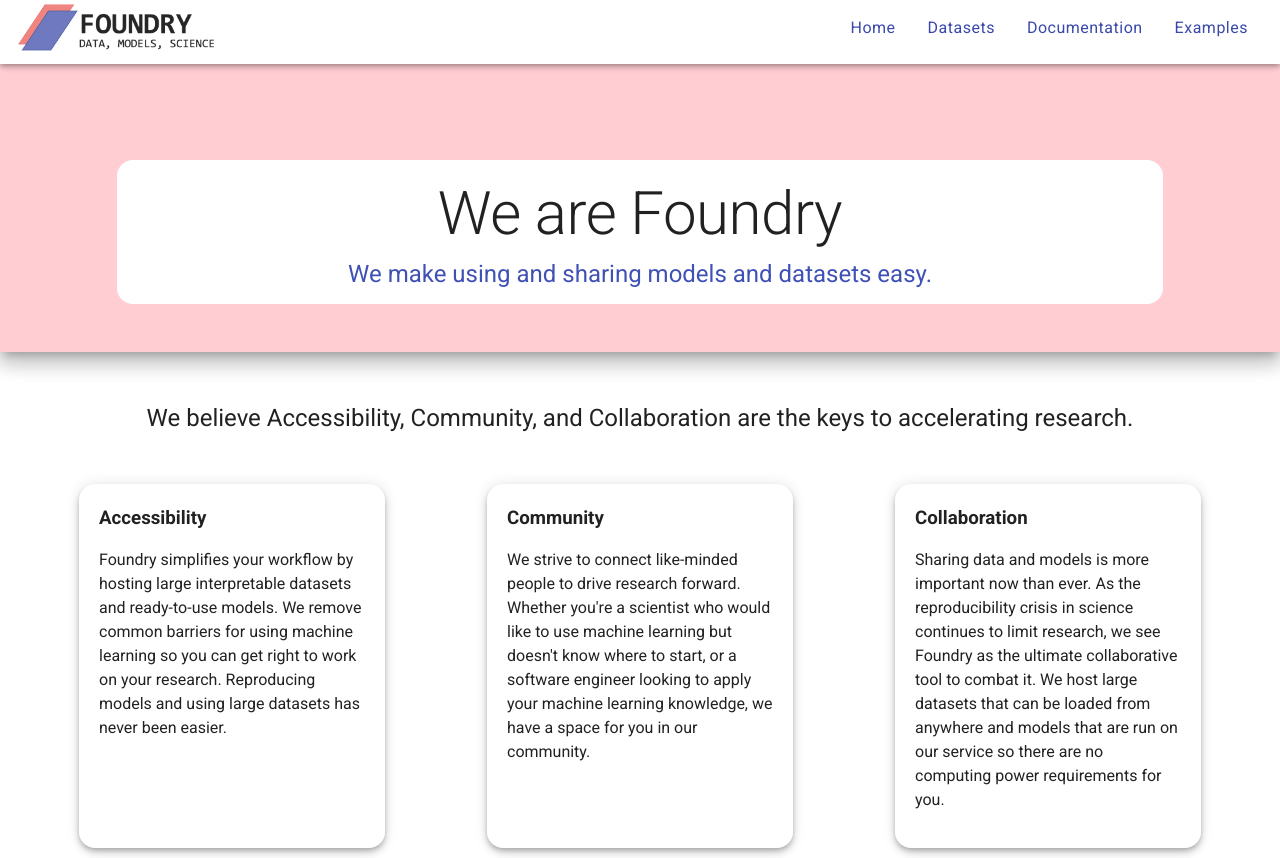
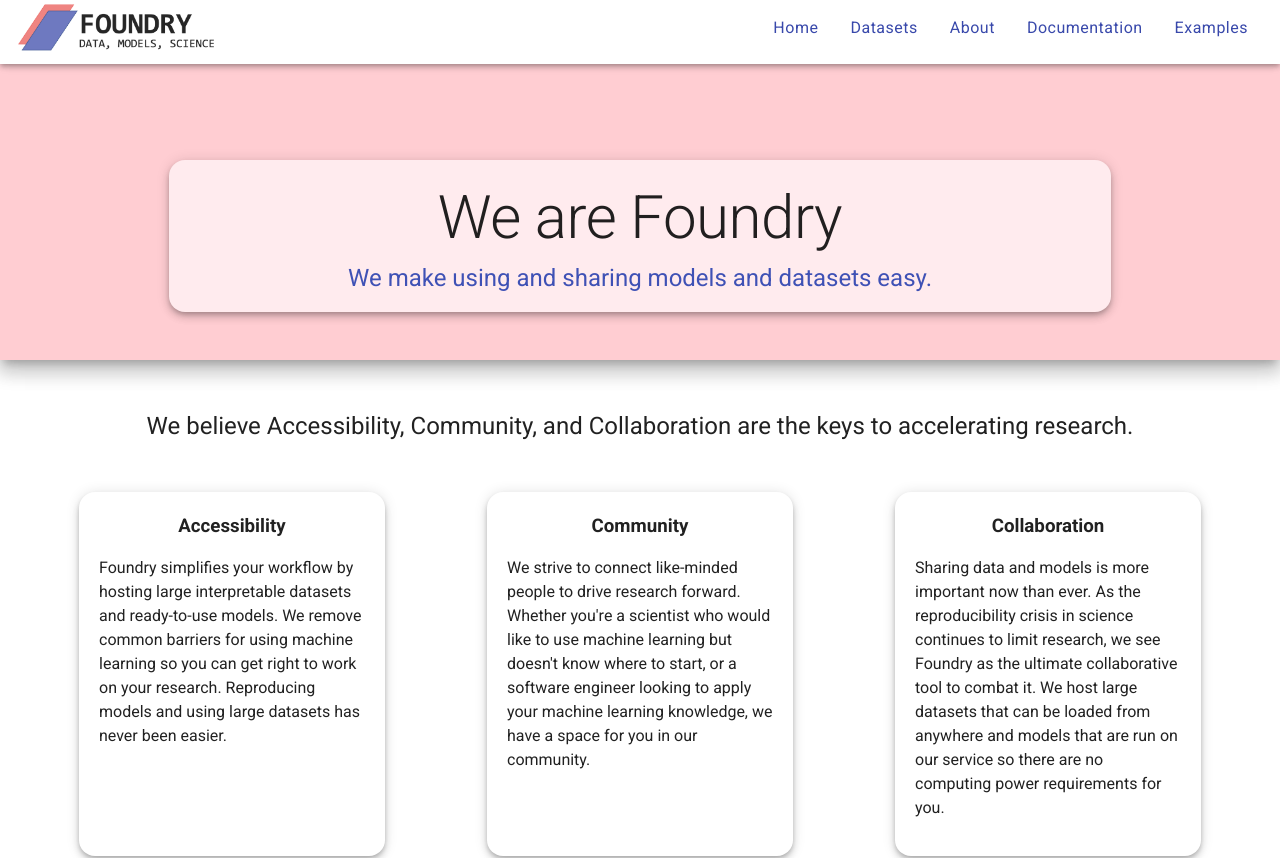
Before and after one commit to muchanem/foundry, a Vue app: page /#/about in a window 1280 px wide. Shown: the top 858 px of the page. Built offline with nearby package versions, Linux system fonts and the light colour scheme.

Commit message:
styling changes

```diff
--- a/src/App.vue
+++ b/src/App.vue
@@ -95,6 +95,7 @@ export default {
     items: [
       { title: 'Home', icon: 'mdi-home', to: '/', target: '' },
       { title: 'Datasets', icon: 'mdi-magnify', to: '#/datasets', target: '' },
+      { title: 'About', icon: 'mdi-chat-question', to: '#/about', target: '' },
       { title: 'Documentation', icon: 'mdi-file-document-multiple-outline', to: 'https://ai-materials-and-chemistry.gitbook.io/foundry/v/docs/', target: 'blank' },
       { title: 'Examples', icon: 'mdi-rocket-launch', to: `https://github.com/MLMI2-CSSI/foundry/tree/main/examples`, target: 'blank' }
     ]
--- a/src/views/About.vue
+++ b/src/views/About.vue
@@ -2,7 +2,7 @@
   <div class="about">
     <!-- "We are Foundry" section-->
     <v-sheet class="text-center py-10 col-12 py-12" color="red lighten-4" elevation="12">
-      <v-sheet rounded="xl" color="white" class="col-md-10 col-11 mx-auto mt-12">
+      <v-sheet rounded="xl" color="red lighten-5" class="col-md-9 col-11 mx-auto mt-12 py-4" elevation="5">
         <h1 class="text-h2 col-sm-10 col-12 mx-auto ">
           We are Foundry
         </h1>
@@ -14,13 +14,13 @@
     <!-- End of "We are Foundry" section -->
 
     <!-- Middle explaination section-->
-    <div class=" mt-12 px-md-10 px-1">
+    <div class="mt-12 px-md-10 px-1">
       <h2 class="text-center font-weight-regular my-12">
         We believe Accessibility, Community, and Collaboration are the keys to accelerating research.
       </h2>
       <v-row class="mt-8">
         <v-sheet rounded="xl" class="col-md-3 col-11 mx-auto pa-5" elevation="5">
-          <h3 class="mb-4">Accessibility</h3>
+          <h3 class="mb-4 text-center">Accessibility</h3>
           <p>
             Foundry simplifies your workflow by hosting large interpretable
             datasets and ready-to-use models. We remove common barriers for
@@ -30,7 +30,7 @@
           </p>
         </v-sheet>
         <v-sheet rounded="xl" class="col-md-3 col-11 mx-auto pa-5" elevation="5">
-          <h3 class="mb-4">Community</h3>
+          <h3 class="mb-4 text-center">Community</h3>
           <p>
             We strive to connect like-minded people to drive research forward.
             Whether you're a scientist who would like to use machine learning
@@ -40,7 +40,7 @@
           </p>
         </v-sheet>
         <v-sheet rounded="xl" class="col-md-3 col-11 mx-auto pa-5" elevation="5">
-          <h3 class="mb-4">Collaboration</h3>
+          <h3 class="mb-4 text-center">Collaboration</h3>
           <p>
             Sharing data and models is more important now than ever. As the
             reproducibility crisis in science continues to limit research, we
```
